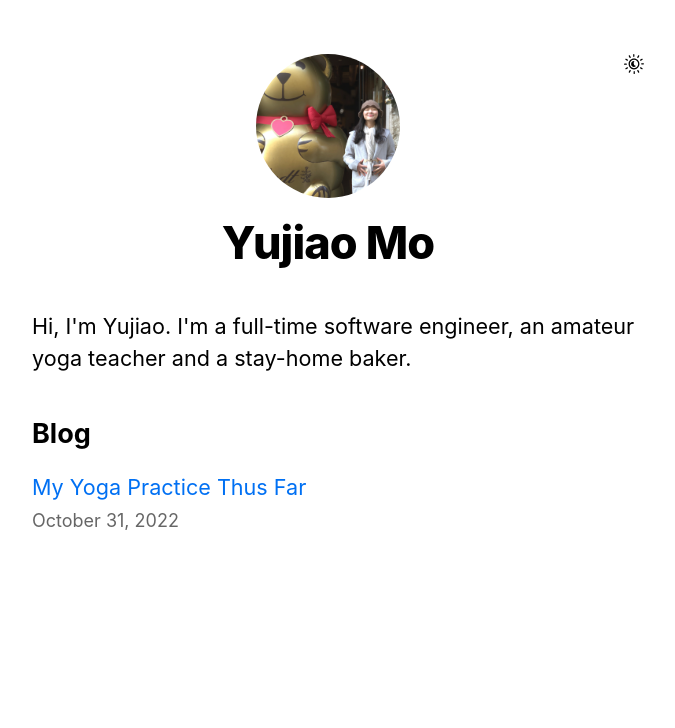
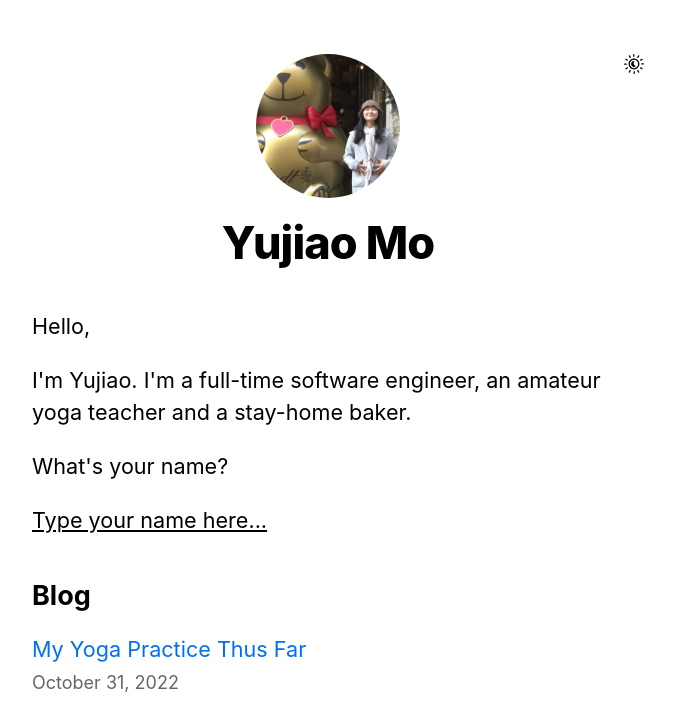
Before and after one commit to kaliek/kaliek.vercel.app, a Next.js app: page / in a window 1280 px wide. Shown: the top 728 px of the page, without its empty margins (302-977 px from the left). Built offline with nearby package versions, Linux system fonts and the light colour scheme.

Commit message:
Add greetings

```diff
--- a/pages/index.js
+++ b/pages/index.js
@@ -4,6 +4,10 @@ import Layout, { siteTitle } from '../components/layout';
 import Date from '../components/date';
 import utilStyles from '../styles/utils.module.css';
 import { getSortedPostsData } from '../lib/posts';
+import { useEffect, useState } from 'react';
+
+const VISITOR_KEY = 'yujiao-visitor';
+const VISITOR_ID = 'visitorName';
 
 export async function getStaticProps() {
   const allPostsData = getSortedPostsData();
@@ -13,14 +17,44 @@ export async function getStaticProps() {
     }
   }
 }
+
 export default function Home({ allPostsData }) {
+  const [visitorName, setVisitorName] = useState('');
+  useEffect(() => {
+    const visitor = window.document.querySelector(`#${VISITOR_ID}`);
+    if (visitor) {
+      const saveToLocalStorage = () => {
+        const cleaned = visitor.innerHTML.match(/^[a-zA-Z0-9]+/g);
+        if (cleaned && cleaned[0] !== 'Type') {
+          localStorage.setItem(VISITOR_KEY, cleaned.join(''));
+        }
+      };
+      visitor.addEventListener('blur', saveToLocalStorage);
+      return () => visitor.removeEventListener('blur', saveToLocalStorage);
+    }
+  }, []);
+  useEffect(() => {
+    if (visitorName === '') {
+      const value = localStorage.getItem(VISITOR_KEY);
+      if (value) {
+        setVisitorName(value);
+      }
+    }
+  }, [visitorName]);
   return (
     <Layout home>
       <Head>
         <title>{siteTitle}</title>
       </Head>
       <section className={utilStyles.headingMd}>
-        <p>Hi, I'm Yujiao. I'm a full-time software engineer, an amateur yoga teacher and a stay-home baker.</p>
+        <p>Hello{visitorName !== '' && <span> again</span>}, <span>{visitorName}</span></p>
+        <p>I'm Yujiao. I'm a full-time software engineer, an amateur yoga teacher and a stay-home baker.</p>
+        {
+          visitorName === '' && <>
+            <p>What's your name?</p>
+            <p id={VISITOR_ID} contentEditable suppressContentEditableWarning>Type your name here...</p>
+          </>
+        }
       </section>
       <section className={`${utilStyles.headingMd} ${utilStyles.padding1px}`}>
         <h2 className={utilStyles.headingLg}>Blog</h2>
--- a/styles/global.css
+++ b/styles/global.css
@@ -25,3 +25,9 @@ img {
   max-width: 100%;
   display: block;
 }
+
+#visitorName {
+  white-space: nowrap;
+  text-decoration: underline;
+  user-select: all;
+}
```
